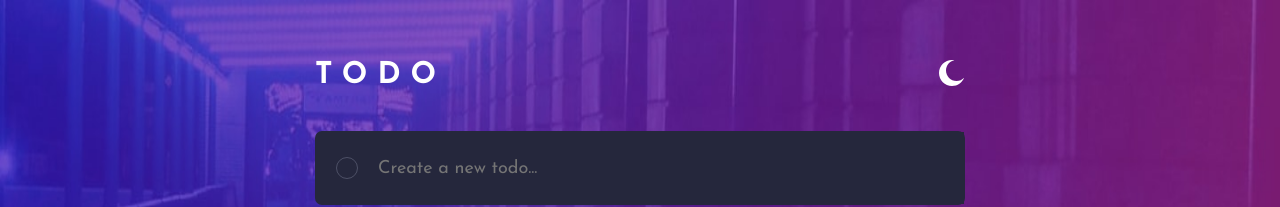
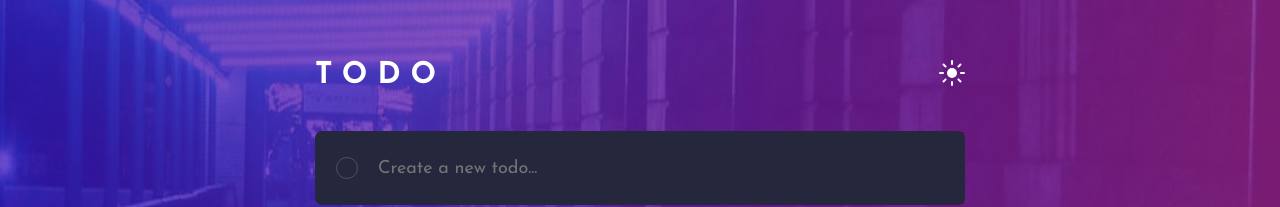
Before and after one commit to nina1012/todo-app, a React (Create React App) app: page / in a window 1280 px wide. Shown: the top 207 px of the page. Built offline with nearby package versions, Linux system fonts and the light colour scheme.

Commit message:
swapping moon and sun icons

```diff
--- a/src/components/ToggleMode/ToggleMode.js
+++ b/src/components/ToggleMode/ToggleMode.js
@@ -1,7 +1,7 @@
 import './ToggleMode.css';
 import PropTypes from 'prop-types';
 const ToggleMode = ({ changeMode, darkMode }) => {
-  const icon = `./images/icon-${darkMode ? 'sun' : 'moon'}.svg`;
+  const icon = `./images/icon-${darkMode ? 'moon' : 'sun'}.svg`;
   return (
     <div className="toggle-mode-box">
       <h1>Todo</h1>
```
